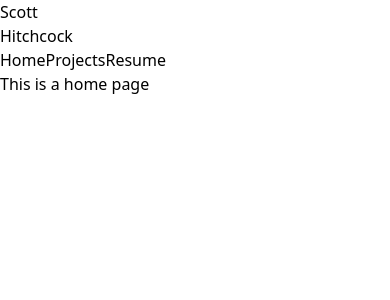
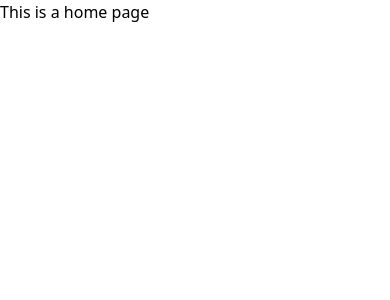
Before and after one commit to scotthitch/s-hitchcock-website, a Vue app: page / in a window 390 px wide. Shown: the top 300 px of the page. Built offline with nearby package versions, Linux system fonts and the light colour scheme.

Commit message:
feat: hide navbar (for now)

```diff
--- a/src/App.vue
+++ b/src/App.vue
@@ -4,13 +4,13 @@ import NavBar from './components/NavBar.vue'
 </script>
 
 <template>
-  <NavBar />
+  <!-- <NavBar /> -->
 
-  <div class="fixed hidden sm:block left-[31%] w-0.5 bg-black" style="top: 3%; bottom: 3%;"></div>
+  <!-- <div class="fixed hidden sm:block left-[31%] w-0.5 bg-black" style="top: 3%; bottom: 3%;"></div> -->
 
-  <div class="absolute sm:left-[31%] w-screen sm:w-[69%] sm:max-w-[40rem] px-3 sm:px-4">
+  <!-- <div class="absolute sm:left-[31%] w-screen sm:w-[69%] sm:max-w-[40rem] px-3 sm:px-4"> -->
     <RouterView />
-  </div>
+  <!-- </div> -->
 </template>
 
 <style scoped>
```
